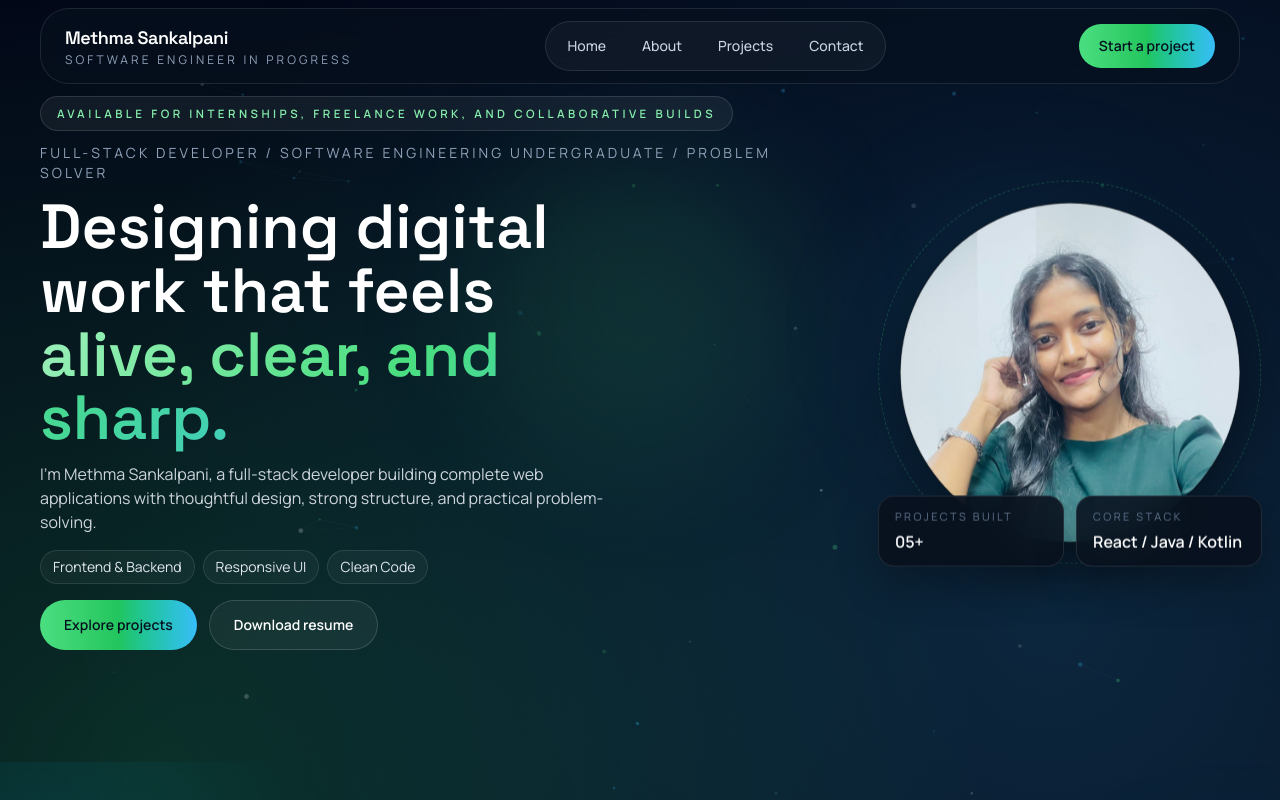
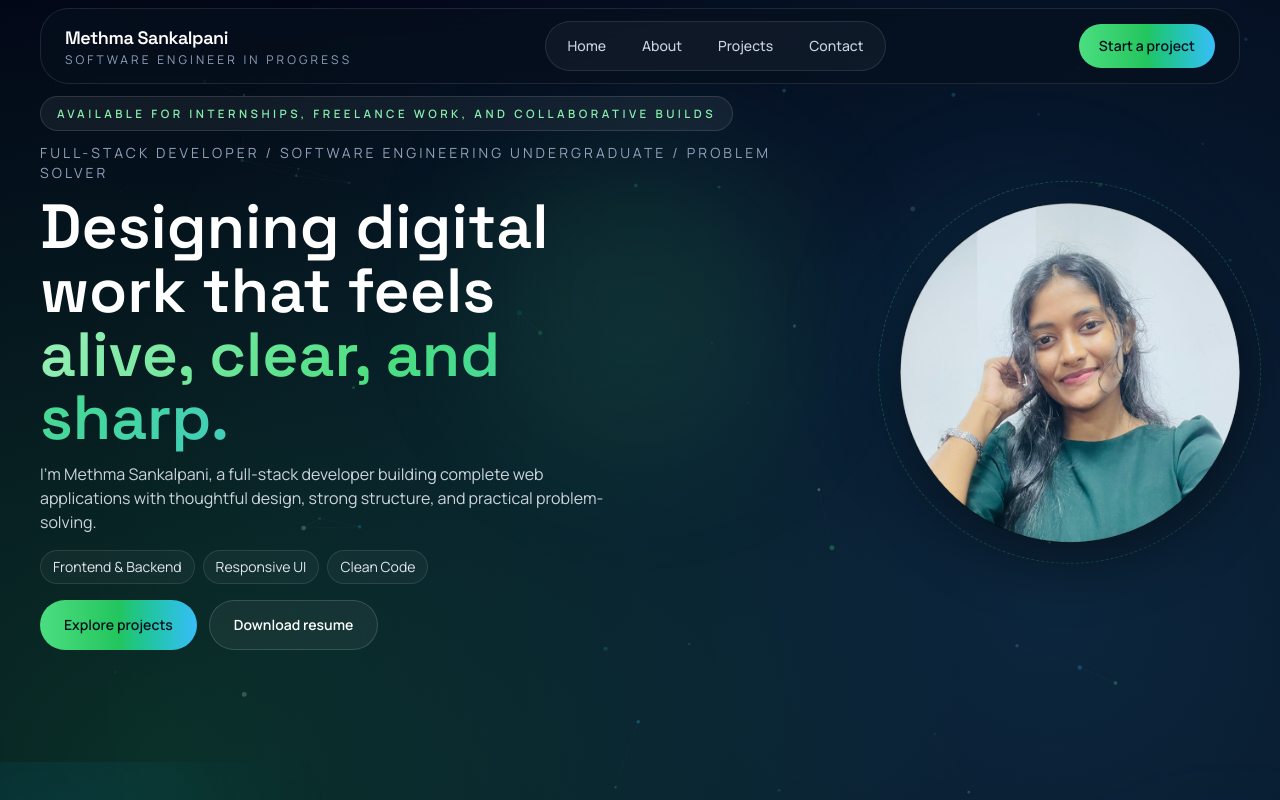
Before and after one commit to methma490/my-portfolio, a React (Vite) app: page / in a window 1280 px wide. Shown: the top 800 px of the page. Built offline with nearby package versions, Linux system fonts and the light colour scheme.

Commit message:
Updated project section

```diff
--- a/src/Components/Contact/Contact.jsx
+++ b/src/Components/Contact/Contact.jsx
@@ -1,6 +1,6 @@
 import { useState } from 'react'
 import { motion } from 'framer-motion'
-import { FaLinkedinIn, FaGithub, FaFacebookF, FaInstagram, FaEnvelope, FaPhone, FaLocationDot, FaFileArrowDown } from 'react-icons/fa6'
+import { FaLinkedinIn, FaGithub, FaFacebookF, FaInstagram, FaEnvelope, FaPhone, FaLocationDot } from 'react-icons/fa6'
 import { fadeUp, stagger, viewportOnce } from '../Animate/Animate'
 
 const contactDetails = [
@@ -53,18 +53,6 @@ const socialLinks = [
     icon: FaEnvelope,
     label: 'Email',
     href: 'mailto:methmagk@gmail.com',
-    featured: false,
-  },
-  {
-    icon: FaPhone,
-    label: 'Phone',
-    href: 'tel:0743301490',
-    featured: false,
-  },
-  {
-    icon: FaFileArrowDown,
-    label: 'Resume',
-    href: '/Methma_Sankalpani.pdf',
     featured: false,
   },
 ]
@@ -176,10 +164,6 @@ function Contact() {
                           ? 'text-[#1877F2]'
                           : item.label === 'Instagram'
                             ? 'text-[#E4405F]'
-                        : item.label === 'Phone'
-                          ? 'text-cyan-300'
-                          : item.label === 'Resume'
-                            ? 'text-amber-300'
                             : 'text-brand-300'
 
                     return (
--- a/src/Components/Hero/Hero.jsx
+++ b/src/Components/Hero/Hero.jsx
@@ -4,10 +4,6 @@ import hero from '../../assets/hero.jpg'
 import { fadeUp, scaleIn, stagger } from '../Animate/Animate'
 
 const highlights = ['Frontend & Backend', 'Responsive UI', 'Clean Code']
-const heroStats = [
-  { label: 'Projects built', value: '05+' },
-  { label: 'Core stack', value: 'React / Java / Kotlin' },
-]
 
 function Hero() {
   const shouldReduceMotion = useReducedMotion()
@@ -113,24 +109,6 @@ function Hero() {
                 alt="Portrait of Methma Sankalpani"
                 className="relative h-[230px] w-[230px] rounded-full object-cover object-top shadow-[0_20px_60px_rgba(0,0,0,0.42)] sm:h-[280px] sm:w-[280px] md:h-[320px] md:w-[320px] lg:h-[340px] lg:w-[340px]"
               />
-
-              <motion.div
-                initial="hidden"
-                animate="show"
-                variants={stagger(0.08, 0.55)}
-                className="absolute -bottom-10 left-1/2 grid w-[min(92vw,22rem)] -translate-x-1/2 gap-3 sm:-bottom-6 sm:flex sm:flex-wrap sm:justify-center lg:w-[24rem]"
-              >
-                {heroStats.map((item) => (
-                  <motion.div
-                    key={item.label}
-                    variants={fadeUp()}
-                    className="w-full rounded-2xl border border-white/10 bg-[#08111d]/88 px-4 py-3 text-left shadow-[0_18px_40px_rgba(0,0,0,0.28)] backdrop-blur-xl sm:min-w-[10rem] sm:flex-1"
-                  >
-                    <p className="text-[11px] uppercase tracking-[0.22em] text-slate-500">{item.label}</p>
-                    <p className="mt-1 text-sm font-semibold text-white sm:text-base">{item.value}</p>
-                  </motion.div>
-                ))}
-              </motion.div>
             </motion.div>
           </motion.div>
         </div>
```
